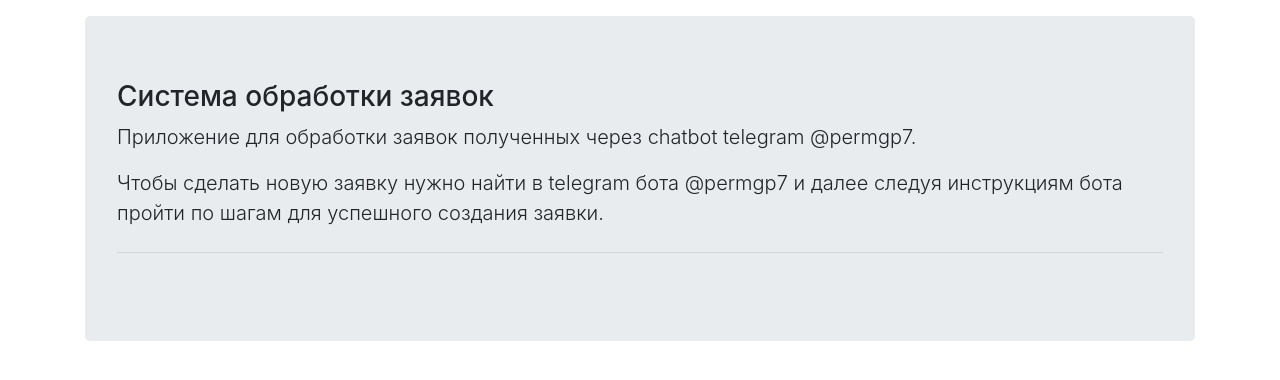
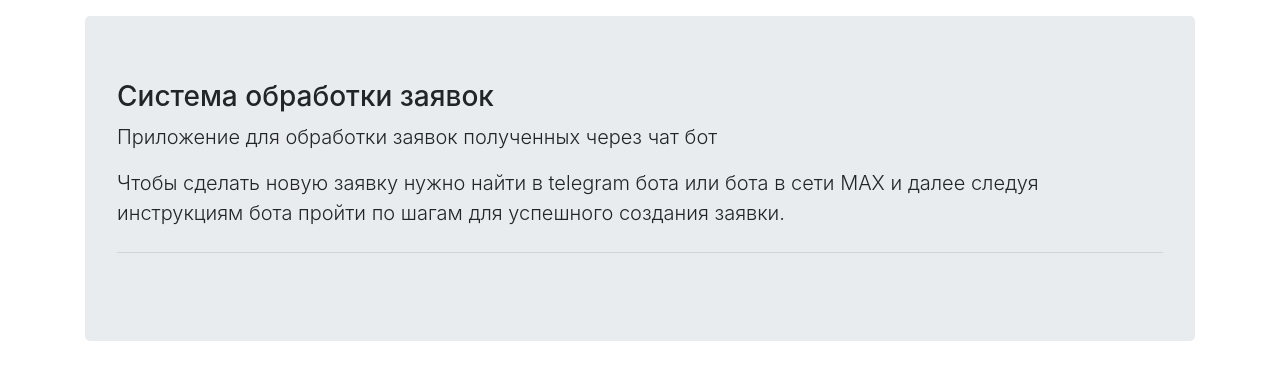
Before and after one commit to ecoli79/help_desk_service, a Flask app: page / in a window 1280 px wide. Shown: the part 56-436 px from the top of the page. Run offline with Flask 2, Linux system fonts and the light colour scheme; some libraries are stand-ins or nearby versions.

Commit message:
minor fix

```diff
--- a/templates/index.html
+++ b/templates/index.html
@@ -3,8 +3,8 @@
 {% block content %}
   <div class="jumbotron">
     <h3 class="display-5">Система обработки заявок</h3>
-    <p class="lead">Приложение для обработки заявок полученных через chatbot telegram @permgp7.</p>
-    <p class="lead"> Чтобы сделать новую заявку нужно найти в telegram бота @permgp7 и далее следуя инструкциям
+    <p class="lead">Приложение для обработки заявок полученных через чат бот</p>
+    <p class="lead"> Чтобы сделать новую заявку нужно найти в telegram бота или бота в сети MAX и далее следуя инструкциям
        бота пройти по шагам для успешного создания заявки.
     </p>
     <hr class="my-4">
```
